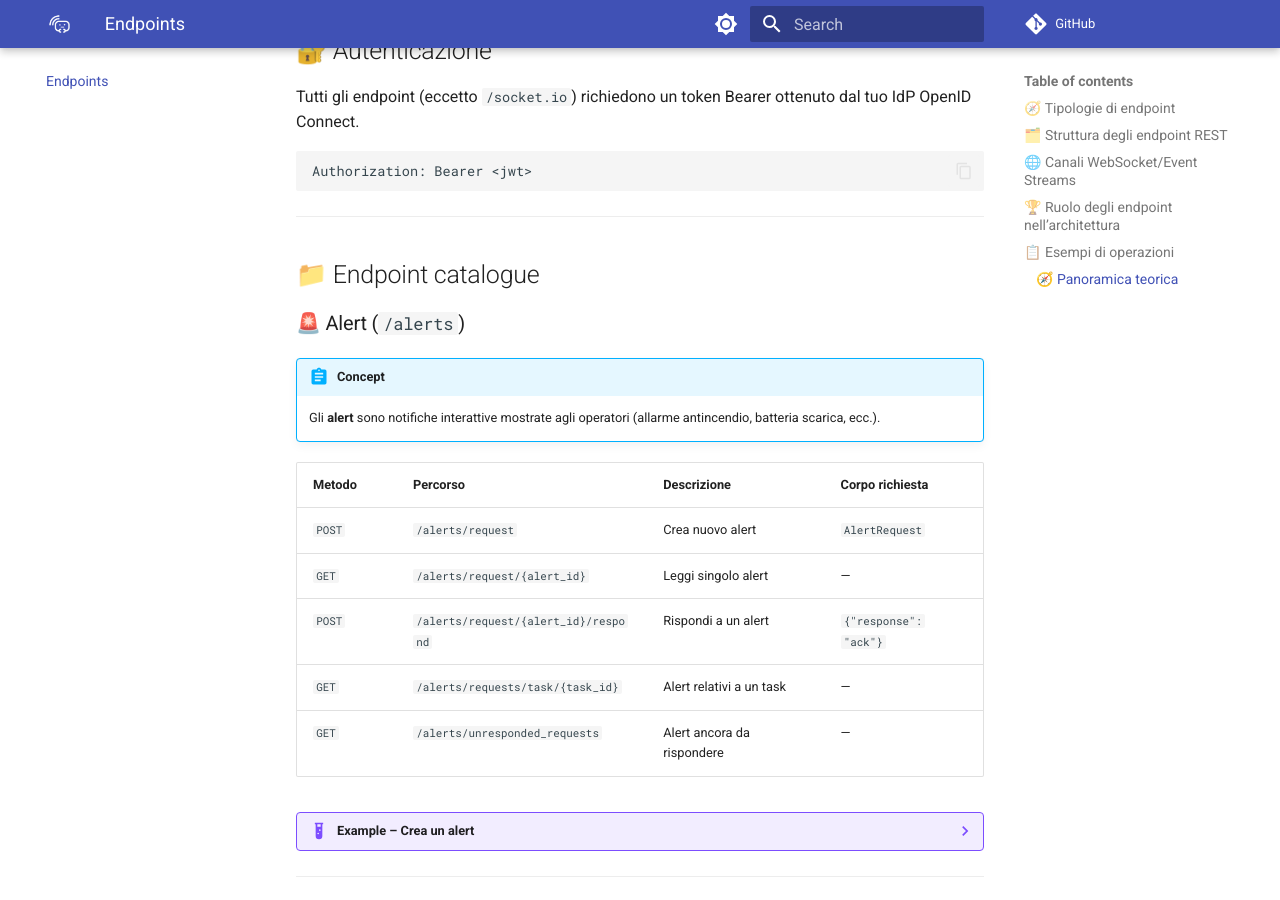
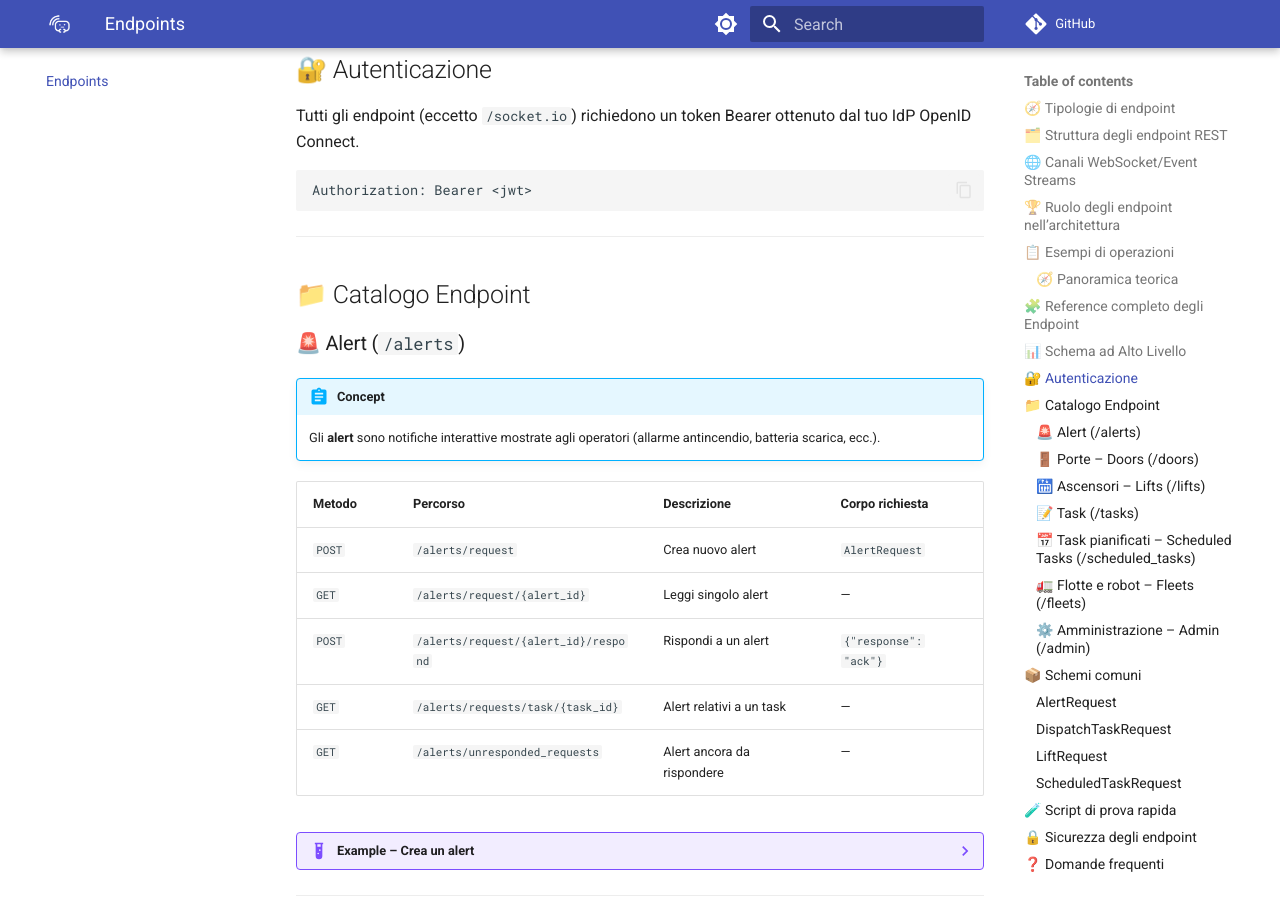
Before and after one commit to SimoneNuts/open-rmf-backend-unofficial-docs, an MkDocs documentation site: the page built from docs/endpoints.md, in a window 1280 px wide and 900 px high, scrolled down 2841 px. Built offline with MkDocs 1.6.1 and Material for MkDocs 9.7.7, drawn with Linux system fonts in a browser that asks for light colours; comment, search, counter and statistics services are not loaded.

Commit message:
Update endpoints.md

```diff
--- a/docs/endpoints.md
+++ b/docs/endpoints.md
@@ -57,7 +57,9 @@
 - Recuperare lo stato corrente di un robot
 - Modificare lo stato di una risorsa (es. apertura porta)
 
-# 🧩 Reference completo degli Endpoint
+---
+
+## 🧩 Reference completo degli Endpoint
 Qui sotto trovi **tutti gli endpoint dettagliati** con metodi, path, parametri ed esempi
 
 !!! tip "Quick start"
@@ -114,7 +116,7 @@
 
 ---
 
-## 📁 Endpoint catalogue
+## 📁 Catalogo Endpoint
 
 ### 🚨 Alert (`/alerts`)
 !!! abstract "Concept"
```
